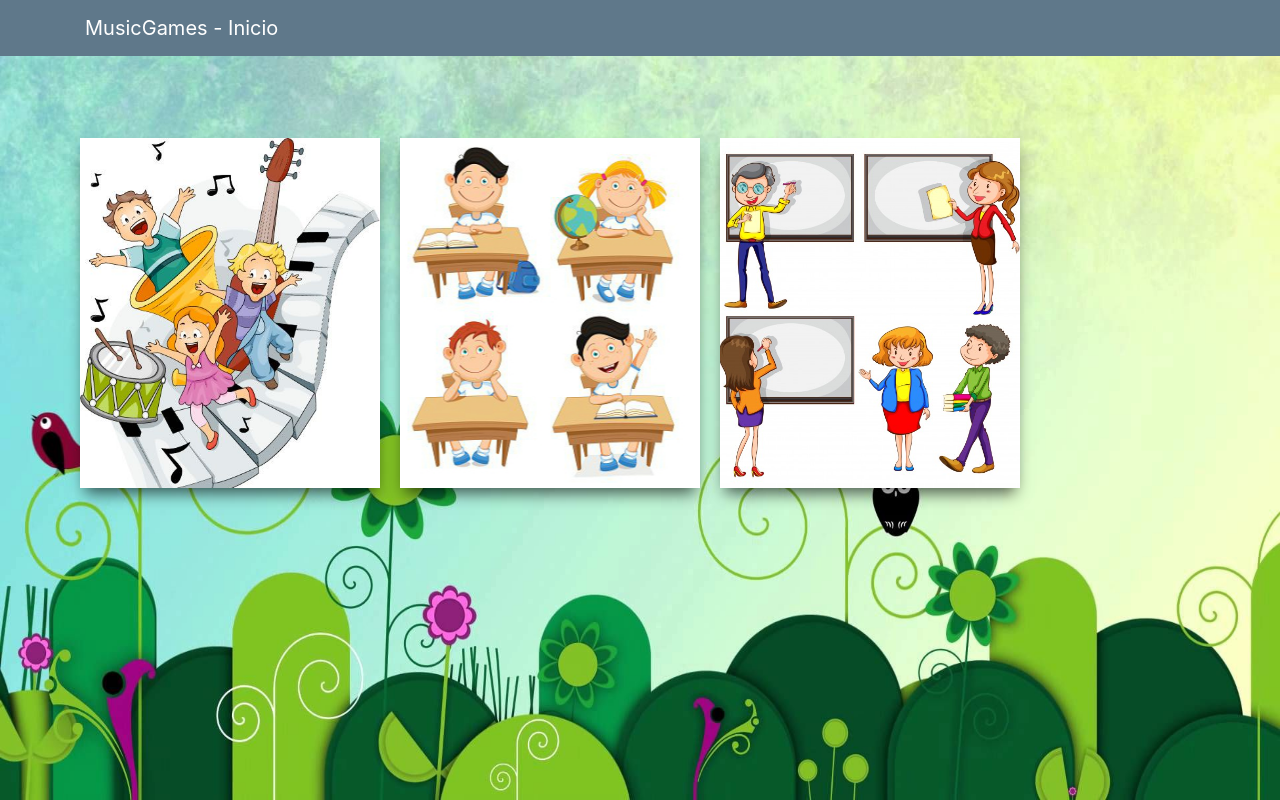
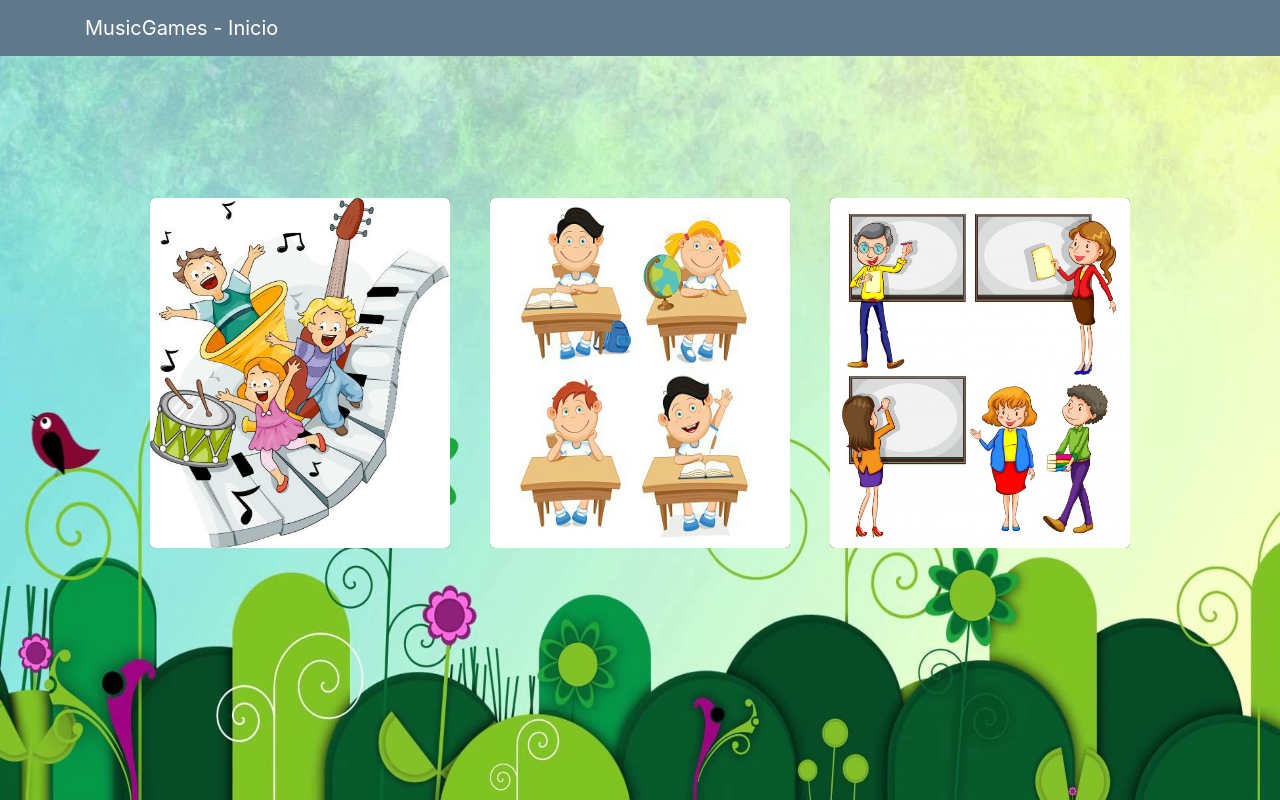
Before and after one commit to xab1t0/tfg, a Flask app: page / in a window 1280 px wide. Run offline with Flask 2, Linux system fonts and the light colour scheme; some libraries are stand-ins or nearby versions.

Commit message:
Actualización página de incio

```diff
--- a/musicgames/static/css/style.css
+++ b/musicgames/static/css/style.css
@@ -3,122 +3,139 @@
   padding: 0;
   -webkit-box-sizing: border-box;
   -moz-box-sizing: border-box;
-  -o-box-sizing: border-box;
-  -ms-box-sizing: border-box;
   box-sizing: border-box;
 }
 
-.wrap {
-  display: -webkit-box;
-  display: -webkit-flex;
-  display: -ms-flexbox;
-  display: inline-block;
-  -webkit-box-pack: center;
-  -webkit-justify-content: center:
-  -ms-flex-pack: center;
+a {
+  text-decoration: none;
+}
+
+.contenedor {
+  max-width: 1200px;
+  margin: 50px auto;
+  display: flex;
+  flex-direction: row;
+  flex-wrap: wrap;
   justify-content: center;
 }
 
-.tarjeta-wrap {
-  margin: 10px;
-  -webkit-perspective: 800;
-  -moz-perspective: 800;
-  -o-perspective: 800;
-  -ms-perspective: 800;
-  perspective: 800;
+.contenedor_tarjeta {
+  margin: 20px;
 }
 
-.tarjeta {
+.contenedor_tarjeta a {
+  display: inline-block;
+}
+
+.contenedor_tarjeta:hover figure {
+  transform: perspective(600px) rotateY(180deg);
+  -webkit-box-shadow: 0px 2px 10px 2px rgba(0,0,0,0.25);
+	-moz-box-shadow: 0px 2px 10px 2px rgba(0,0,0,0.25);
+	box-shadow: 0px 2px 10px 2px rgba(0,0,0,0.25);
+}
+
+figure {
   width: 300px;
   height: 350px;
-  background: #F29720;
+  margin: 0;
   position: relative;
-  -webkit-transform-style: preserve-3d;
-  -moz-transform-style: preserve-3d;
-  -o-transform-style: preserve-3d;
-  -ms-transform-style: preserve-3d;
+  transition: all ease .5s;
   transform-style: preserve-3d;
-  -webkit-transition: .7s ease;
-  -moz-transition: .7s ease;
-  -o-transition: .7s ease;
-  -ms-transition: .7s ease;
-  transition: .7s ease;
-  -webkit-box-shadow: 0px 10px 15px -5px rgba(0,0,0,0.65);
-  -moz-box-shadow: 0px 10px 15px -5px rgba(0,0,0,0.65);
-  -o-box-shadow: 0px 10px 15px -5px rgba(0,0,0,0.65);
-  -ms-box-shadow: 0px 10px 15px -5px rgba(0,0,0,0.65);
-	box-shadow: 0px 10px 15px -5px rgba(0,0,0,0.65);
+  /* Nota:
+		Establecemos que la imagen tendra una rotacion de 0grados al inicio porque si no
+		ponemos esta propiedad nos da un poco de problemas en algunos navegadores al pasar el cursor.
+	*/
+	transform: perspective(600px) rotateY(0deg);
 }
 
-.adelante, .atras {
+figure .frontal,
+figure .trasera {
   width: 100%;
   height: 100%;
+  border-radius: 5px;
+  transition: all ease .5s;
+}
+
+figure .frontal {
+  display: block;
+  background: #000;
+
+  /* Podemos ocultar la imagen al da la vuelta si lo queremos */
+	/*backface-visibility: hidden;*/
+}
+
+figure .trasera {
   position: absolute;
   top: 0;
-  left: 0;
-  -webkit-backface-visibility: hidden;
-  -moz-backface-visibility: hidden;
-  -o-backface-visibility: hidden;
-  -ms-backface-visibility: hidden;
+  padding: 20px;
+  color: #000;
+  transform: perspective(600px) rotateY(180deg);
   backface-visibility: hidden;
+  overflow: auto;
 }
 
-.adelante {
-  width: 100%;
+.contenedor_tarjeta:nth-child(1) figure .trasera {
+  background: rgba(246,246,246,0.75);
+  background: -moz-linear-gradient(top, rgba(246,246,246,0.75) 0%, rgba(242,207,153,0.75) 0%, rgba(207,172,51,1) 100%);
+  background: -webkit-gradient(left top, left bottom, color-stop(0%, rgba(246,246,246,0.75)), color-stop(0%, rgba(242,207,153,0.75)), color-stop(100%, rgba(207,172,51,1)));
+  background: -webkit-linear-gradient(top, rgba(246,246,246,0.75) 0%, rgba(242,207,153,0.75) 0%, rgba(207,172,51,1) 100%);
+  background: -o-linear-gradient(top, rgba(246,246,246,0.75) 0%, rgba(242,207,153,0.75) 0%, rgba(207,172,51,1) 100%);
+  background: -ms-linear-gradient(top, rgba(246,246,246,0.75) 0%, rgba(242,207,153,0.75) 0%, rgba(207,172,51,1) 100%);
+  background: linear-gradient(to bottom, rgba(246,246,246,0.75) 0%, rgba(242,207,153,0.75) 0%, rgba(207,172,51,1) 100%);
+  filter: progid:DXImageTransform.Microsoft.gradient( startColorstr='#f6f6f6', endColorstr='#cfac33', GradientType=0 );
 }
 
-.atras {
-  -webkit-transform: rotateY(180deg);
-  -moz-transform: rotateY(180deg);
-  -o-transform: rotateY(180deg);
-  -ms-transform: rotateY(180deg);
-  transform: rotateY(180deg);
-
-  padding: 15px;
-  display: -webkit-box;
-  display: -webkit-flex;
-  display: -ms-flexbox;
-  display: flex;
-  -webkit-box-pack: center;
-  -moz-box-pack: center;
-  -o-box-pack: center;
-  -webkit-justify-content: center;
-  -moz-justify-content: center;
-  -o-justify-content: center;
-  -ms-flex-pack: center;
-  justify-content: center;
-  -webkit-box-align: center;
-  -webkit-align-items: center;
-  -ms-flex-align: center;
-  align-items: center;
-
-  text-align: center;
-  color: #fff;
-  font-family: "open sans";
-  background: #F29720;
+.contenedor_tarjeta:nth-child(2) figure .trasera {
+  background: rgba(246,246,246,0.75);
+  background: -moz-linear-gradient(top, rgba(246,246,246,0.75) 0%, rgba(242,207,153,0.75) 0%, rgba(207,172,51,1) 100%);
+  background: -webkit-gradient(left top, left bottom, color-stop(0%, rgba(246,246,246,0.75)), color-stop(0%, rgba(242,207,153,0.75)), color-stop(100%, rgba(207,172,51,1)));
+  background: -webkit-linear-gradient(top, rgba(246,246,246,0.75) 0%, rgba(242,207,153,0.75) 0%, rgba(207,172,51,1) 100%);
+  background: -o-linear-gradient(top, rgba(246,246,246,0.75) 0%, rgba(242,207,153,0.75) 0%, rgba(207,172,51,1) 100%);
+  background: -ms-linear-gradient(top, rgba(246,246,246,0.75) 0%, rgba(242,207,153,0.75) 0%, rgba(207,172,51,1) 100%);
+  background: linear-gradient(to bottom, rgba(246,246,246,0.75) 0%, rgba(242,207,153,0.75) 0%, rgba(207,172,51,1) 100%);
+  filter: progid:DXImageTransform.Microsoft.gradient( startColorstr='#f6f6f6', endColorstr='#cfac33', GradientType=0 );
 }
 
-.tarjeta-wrap:hover .tarjeta {
-  -webkit-transform: rotateY(180deg);
-  -moz-transform: rotateY(180deg);
-  -o-transform: rotateY(180deg);
-  -ms-transform: rotateY(180deg);
-  transform: rotateY(180deg);
+.contenedor_tarjeta:nth-child(3) figure .trasera {
+  background: rgba(255,255,255,0.75);
+  background: -moz-linear-gradient(top, rgba(255,255,255,0.75) 0%, rgba(242,207,153,0.75) 0%, rgba(240,204,170,1) 100%);
+  background: -webkit-gradient(left top, left bottom, color-stop(0%, rgba(255,255,255,0.75)), color-stop(0%, rgba(242,207,153,0.75)), color-stop(100%, rgba(240,204,170,1)));
+  background: -webkit-linear-gradient(top, rgba(255,255,255,0.75) 0%, rgba(242,207,153,0.75) 0%, rgba(240,204,170,1) 100%);
+  background: -o-linear-gradient(top, rgba(255,255,255,0.75) 0%, rgba(242,207,153,0.75) 0%, rgba(240,204,170,1) 100%);
+  background: -ms-linear-gradient(top, rgba(255,255,255,0.75) 0%, rgba(242,207,153,0.75) 0%, rgba(240,204,170,1) 100%);
+  background: linear-gradient(to bottom, rgba(255,255,255,0.75) 0%, rgba(242,207,153,0.75) 0%, rgba(240,204,170,1) 100%);
+  filter: progid:DXImageTransform.Microsoft.gradient( startColorstr='#ffffff', endColorstr='#f0ccaa', GradientType=0 );
 }
 
-.card1 {
-  background-image: url(../img/juegos.jpg);
-  background-size: cover;
+figure .trasera .titulo {
+  color: #000;
+  font-weight: normal;
+  margin-bottom: 20px;
+  font-family: sans-serif;
+  font-size: 24px;
 }
 
-.card2 {
-  background-image: url(../img/alumnado.jpg);
-  background-size: cover;
-  background-position: center;
+figure .trasera hr {
+  height: 2px;
+  background: #000;
+  border: none;
+  margin-bottom: 20px;
+  opacity: .5;
 }
 
-.card3 {
-  background-image: url(../img/profesorado.jpg);
-  background-size: cover;
-  background-position: center;
+figure .trasera p {
+  font-family: 'Open Sans', sans-serif;
+  line-height: 22px;
+  font-size: 14px;
 }
+
+@media screen and (max-width: 992px) {
+  figure .trasera {
+    backface-visibility: visible;
+    transform: perspective(600px) rotateY(0deg);
+  }
+
+  .contenedor_tarjeta:hover figure {
+    transform: perspective(600px) rotateY(0deg);
+  }
+}
--- a/musicgames/templates/main/templates/inicio.html
+++ b/musicgames/templates/main/templates/inicio.html
@@ -2,11 +2,10 @@
 <html>
   <head>
     <meta charset="utf-8">
-    <meta name="viewport" content="width=device-width, initial-scale=1, shrink-to-fit=no">
-    <!-- Bootstrap CSS -->
+    <meta name="viewport" content="width=device-width, user-scalable=no, initial-scale=1.0, maximum-scale=1.0, minimum-scale=1.0">
+	  <!-- Bootstrap CSS -->
     <link rel="stylesheet" href="https://stackpath.bootstrapcdn.com/bootstrap/4.3.1/css/bootstrap.min.css" integrity="sha384-ggOyR0iXCbMQv3Xipma34MD+dH/1fQ784/j6cY/iJTQUOhcWr7x9JvoRxT2MZw1T" crossorigin="anonymous">
     <link rel="stylesheet" type="text/css" href="{{ url_for('static', filename='css/style.css') }}">
-    <link rel="stylesheet" type="text/css" href="{{ url_for('static', filename='css/resp.css') }}">
     <link rel="stylesheet" type="text/css" href="{{ url_for('static', filename='css/main.css') }}">
 
     {% if title %}
@@ -34,39 +33,45 @@
 	    </nav>
     </header>
     <br><br>
-    <main role="main" class="container">
-      <div class="row">
-        <div class="wrap">
-          <div class="tarjeta-wrap">
-            <div class="tarjeta">
-              <div class="adelante card1"></div>
-              <div class="atras">
-                <a class="btn btn-primary btn-sm mt-1 mb-1" href="{{ url_for('main.games') }}"><b>Jugar</b></a>
-              </div>
-            </div>
-          </div>
-        </div>
-        <div class="wrap">
-          <div class="tarjeta-wrap">
-            <div class="tarjeta">
-              <div class="adelante card2"></div>
-              <div class="atras">
-                <a class="btn btn-success btn-sm mt-1 mb-1" href="{{ url_for('alumns.login_a') }}"><b>Alumnado</b></a>
-              </div>
-            </div>
-          </div>
-        </div>
-        <div class="wrap">
-          <div class="tarjeta-wrap">
-            <div class="tarjeta">
-              <div class="adelante card3"></div>
-              <div class="atras">
-                <a class="btn btn-danger btn-sm mt-1 mb-1" href="{{ url_for('main.teacher_pass') }}"><b>Profesorado</b></a>
-              </div>
-            </div>
-          </div>
-        </div>
-      </div>
-    </main>
+    <div class="contenedor">
+  		<div class="contenedor_tarjeta">
+  			<a href="{{ url_for('main.games') }}">
+  				<figure id="tarjeta">
+  					<img src="{{ url_for('static', filename='img/juegos.jpg') }}" class="frontal" alt="">
+  					<figcaption class="trasera">
+  						<h2 class="titulo"><b>Usuarios No Registrados</b></h2>
+  						<hr>
+  						<p>Desde aquí puedes entrar directamente y ver todos los juegos disponibles de nuestra plataforma. <b>Recuerda</b>, solo podrás jugar un nivel de cada juego.</p>
+  					</figcaption>
+  				</figure>
+  			</a>
+  		</div>
+
+  		<div class="contenedor_tarjeta">
+  			<a href="{{ url_for('alumns.login_a') }}">
+  				<figure id="tarjeta">
+  					<img src="{{ url_for('static', filename='img/alumnado.jpg') }}" class="frontal" alt="">
+  					<figcaption class="trasera">
+  						<h2 class="titulo"><b>Alumnado</b></h2>
+  						<hr>
+  						<p>Espacio dedicado para todo los alumnos de la Academia. Donde podrás acceder con tu cuenta, además de jugar, podrás ver todos tus resultados y logros conseguidos.</p>
+  					</figcaption>
+  				</figure>
+  			</a>
+  		</div>
+
+  		<div class="contenedor_tarjeta">
+  			<a href="{{ url_for('main.teacher_pass') }}">
+  				<figure id="tarjeta">
+  					<img src="{{ url_for('static', filename='img/profesorado.jpg') }}" class="frontal" alt="">
+  					<figcaption class="trasera">
+  						<h2 class="titulo"><b>Profesorado</b></h2>
+  						<hr>
+  						<p>Espacio dedicado para todo el profesorado de la Academia. Donde podrás llevar un seguimiento de los grupos que impartes, así como, de los alumnos de éstos.</p>
+  					</figcaption>
+  				</figure>
+  			</a>
+  		</div>
+    </div>
   </body>
 </html>
```
Also changed, not shown: musicgames/static/img/alumnado.jpg, musicgames/static/img/juegos.jpg, musicgames/static/img/profesorado.jpg, 1 other file.
